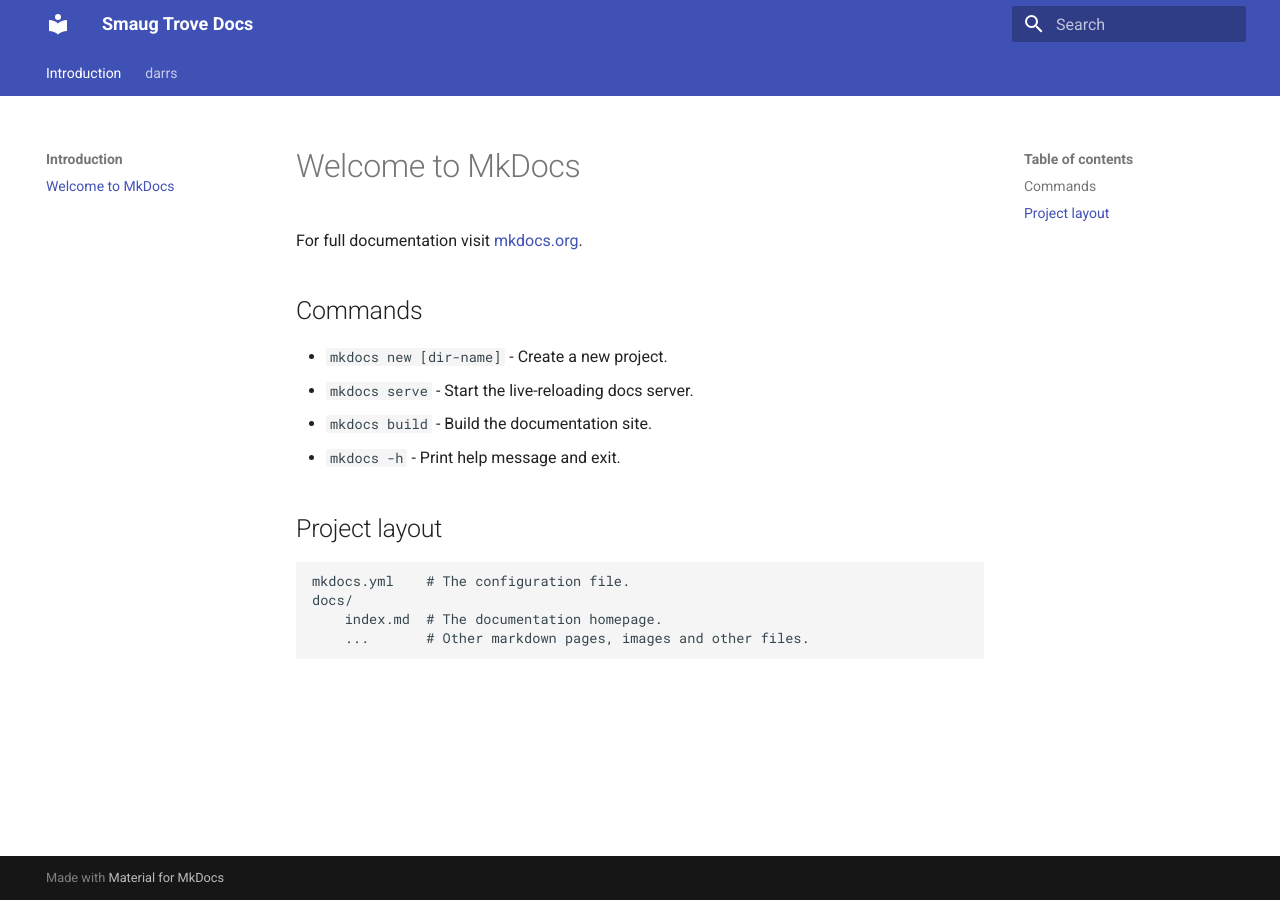
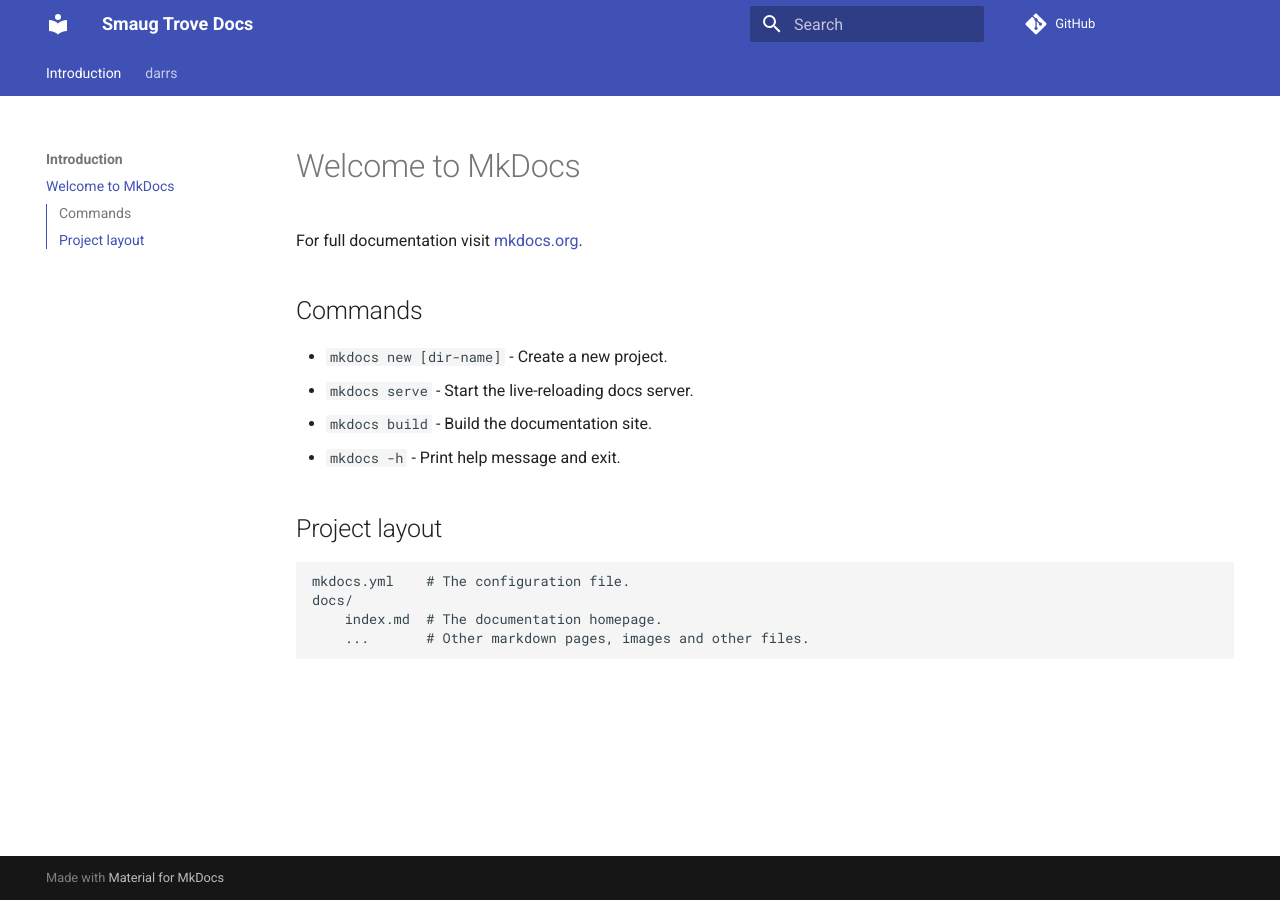
Before and after one commit to untraceablez/smaug-docs, an MkDocs documentation site: the page built from docs/index.md, in a window 1280 px wide. Built offline with MkDocs 1.6.1 and Material for MkDocs 9.7.7, drawn with Linux system fonts in a browser that asks for light colours; comment, search, counter and statistics services are not loaded.

Commit message:
updates to mkdocs.yml

```diff
--- a/mkdocs.yml
+++ b/mkdocs.yml
@@ -1,11 +1,16 @@
 site_name: 'Smaug Trove Docs'
 #site_url: https://docs.smaugstrove.live/
+repo_url: https://github.com/untraceablez/smaug-docs
+
 theme:
   name: material
   features:
   - navigation.instant
   - navigation.tracking
   - navigation.tabs
+  - navigation.path
+  - toc.integrate
+  - navigation.top
 plugins:
   - search
   - pdf-export
```
